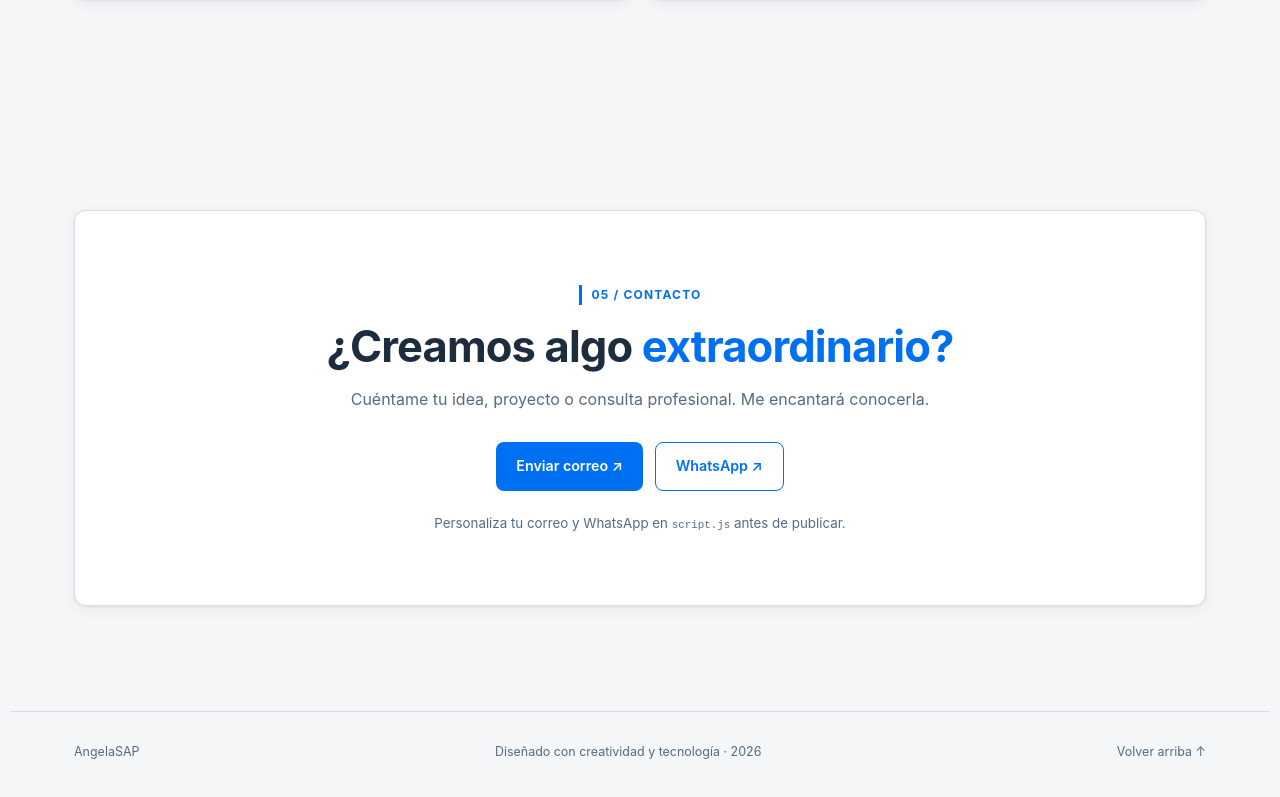
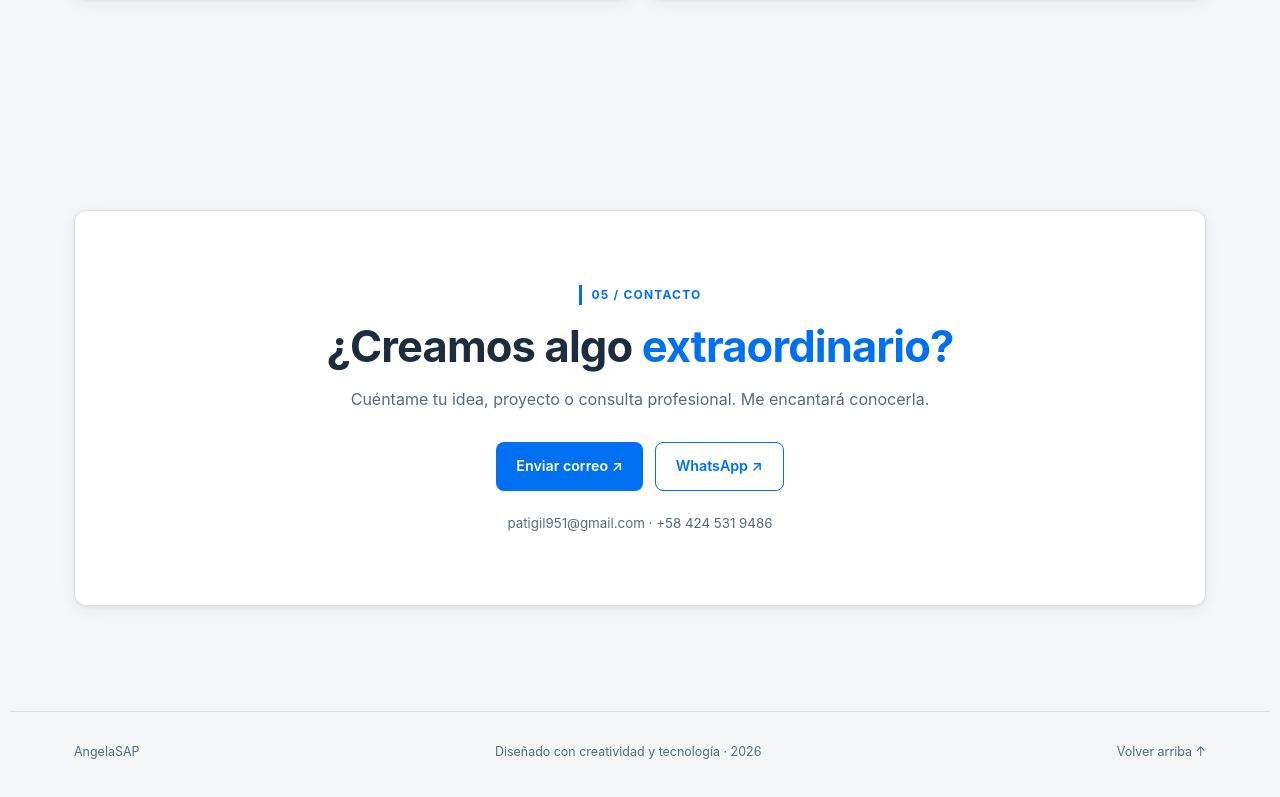
Before and after one commit to patricia210/mi-portafolio, a plain HTML site: page index.html in a window 1280 px wide. Shown: the part 4711-5508 px from the top of the page. Drawn offline with Linux system fonts and the light colour scheme.

Commit message:
Configura el correo y WhatsApp de contacto
Reemplaza los datos de ejemplo y la nota "Personaliza tu correo..." por el
correo y el número reales.

```diff
--- a/index.html
+++ b/index.html
@@ -197,11 +197,9 @@
                 <h2>¿Creamos algo <span class="gradient-text">extraordinario?</span></h2>
                 <p>Cuéntame tu idea, proyecto o consulta profesional. Me encantará conocerla.</p>
                 <div class="contact-actions"><a class="btn btn-primary" id="emailLink"
-                        href="mailto:tu-correo@ejemplo.com?subject=Consulta%20desde%20mi%20portafolio">Enviar correo
-                        ↗</a><a class="btn btn-ghost" id="waLink" href="#contacto"
-                        aria-label="WhatsApp pendiente de configurar">WhatsApp ↗</a></div><small
-                    class="contact-note">Personaliza tu correo y WhatsApp en <code>script.js</code> antes de
-                    publicar.</small>
+                        href="mailto:patigil951@gmail.com?subject=Consulta%20desde%20mi%20portafolio">Enviar correo
+                        ↗</a><a class="btn btn-ghost" id="waLink" href="https://wa.me/584245319486">WhatsApp ↗</a></div><small
+                    class="contact-note">patigil951@gmail.com · +58 424 531 9486</small>
             </div>
         </section>
     </main>
--- a/script.js
+++ b/script.js
@@ -1,5 +1,5 @@
 // EDITA ESTOS DATOS ANTES DE PUBLICAR
-const CONTACTO = { email: 'tu-correo@ejemplo.com', whatsapp: '' }; // WhatsApp: código país + número, sin + ni espacios
+const CONTACTO = { email: 'patigil951@gmail.com', whatsapp: '584245319486' }; // WhatsApp: código país + número, sin + ni espacios
 
 const $ = (selector) => document.querySelector(selector);
 const body = document.body;
```
